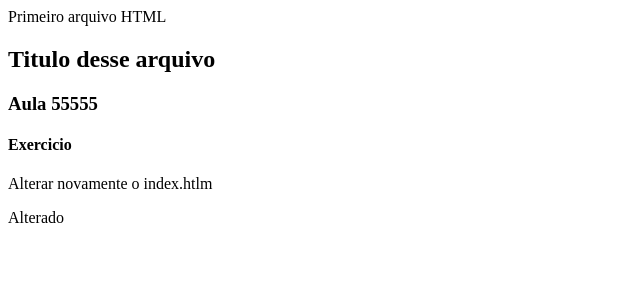
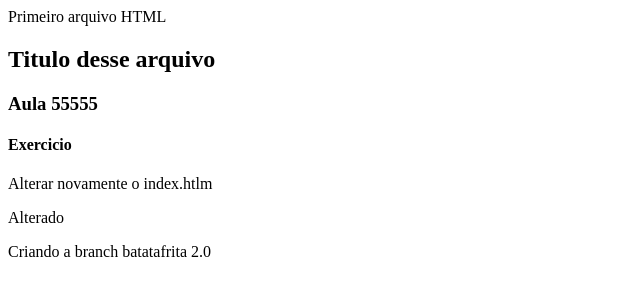
Before and after one commit to RJuniorXD/bootcampDB1, a plain HTML site: page index.html in a window 1280 px wide. Shown: the whole page, without its empty margins (0-640 px from the left). Drawn offline with Linux system fonts and the light colour scheme.

Commit message:
Criando a branch  batatafrita2.0

```diff
--- a/index.html
+++ b/index.html
@@ -7,5 +7,7 @@
         <p>Alterar novamente o index.htlm</p>
 
         <p>Alterado</p>
+
+        <p>Criando a branch batatafrita 2.0</p>
     </body>
 </html>
```
